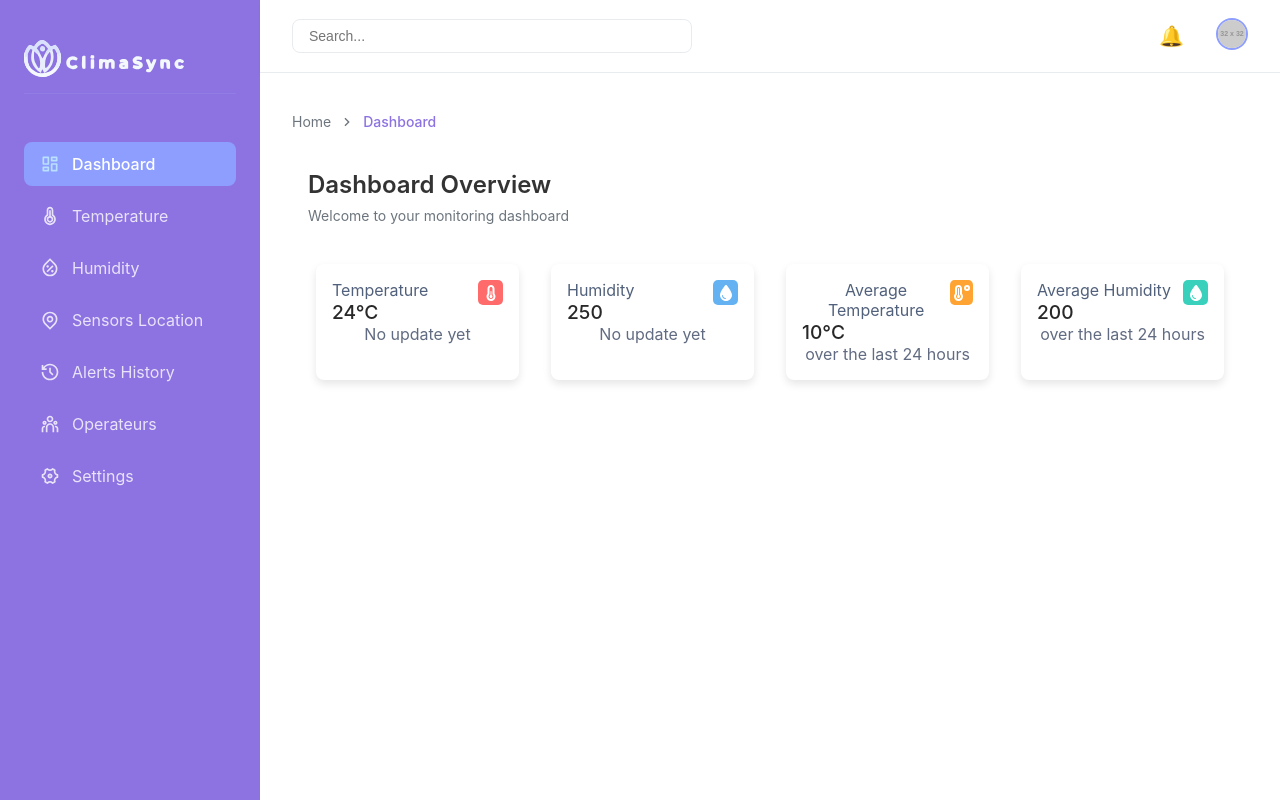
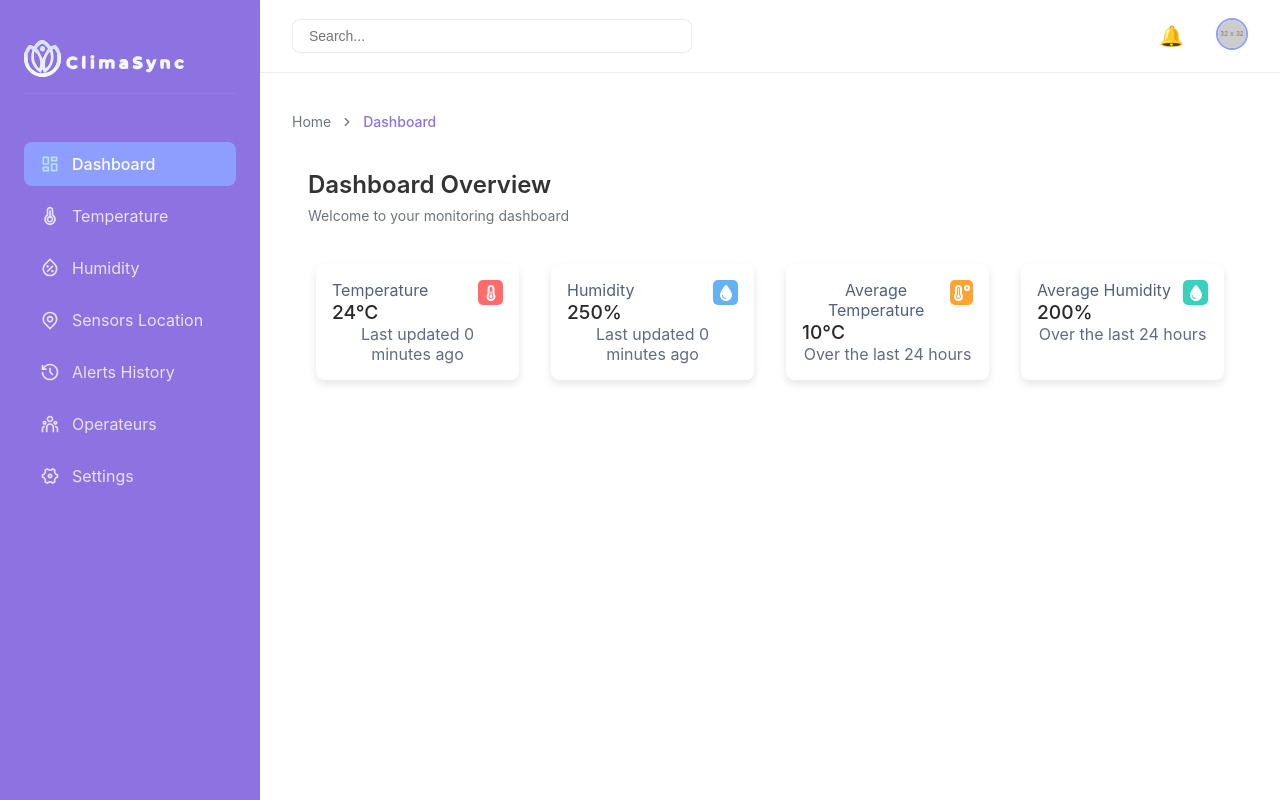
Before and after one commit to abdosql/reactApp, a React (Create React App) app: page / in a window 1280 px wide. Built offline with nearby package versions, Linux system fonts and the light colour scheme.

Commit message:
Add metrics cards for dashboard

```diff
--- a/src/components/common/StatsCard.jsx
+++ b/src/components/common/StatsCard.jsx
@@ -1,9 +1,31 @@
+// src/components/common/StatsCard.jsx
 import React from 'react';
+import PropTypes from 'prop-types';
+import {
+  CardWrapper,
+  CardTitle,
+  CardValue,
+  IconWrapper,
+  FirstWrapper,
+  SecondWrapper,
+  Label,
+} from '../../styles/components/StatsCardStyles';
 
-
-
-const StatsCard = ({ CardComponent, title, value, time }) => {
-      return <CardComponent title={title} value={value} time={time}/>;
+const StatsCard = ({ title, value, icon, iconStyle, label, backgroundColor, unit }) => {
+  return (
+    <CardWrapper style={{ backgroundColor }}>
+      <FirstWrapper>
+        <SecondWrapper>
+          <CardTitle>{title}</CardTitle>
+          <CardValue>
+            {value}
+            {unit && <span>{unit}</span>}
+          </CardValue>
+        </SecondWrapper>
+        <IconWrapper style={iconStyle}>{icon}</IconWrapper>
+      </FirstWrapper>
+      {label && <Label>{label}</Label>}
+    </CardWrapper>
+  );
 };
-
 export default StatsCard;
--- a/src/components/dashboard/DashboardPage.jsx
+++ b/src/components/dashboard/DashboardPage.jsx
@@ -30,10 +30,10 @@ const DashboardPage = () => {
       <DashboardContent>
         {/* Your dashboard cards and graphs will go here */}
         <CardsSection>
-          <StatsCard CardComponent={TemperatureCard} title="Temperature" value={24} time={timeSinceUpdate}/>
-          <StatsCard CardComponent={HumidityCard} title="Humidity" value={250} time={timeSinceUpdate}/>
-          <StatsCard CardComponent={AverageTemperatureCard} title="Average Temperature" value={10} />
-          <StatsCard CardComponent={AverageHumidityCard} title="Average Humidity" value={200} />
+          <TemperatureCard value={24} time={timeSinceUpdate} />
+          <HumidityCard value={250} time={timeSinceUpdate} />
+          <AverageTemperatureCard value={10} />
+          <AverageHumidityCard value={200} />
         </CardsSection>
       </DashboardContent>
     </DashboardContainer>
--- a/src/components/dashboard/States/AverageHumidityCard.jsx
+++ b/src/components/dashboard/States/AverageHumidityCard.jsx
@@ -1,23 +1,18 @@
 import React from 'react';
-import { CardWrapper, CardTitle, CardValue, IconWrapper,FirstWrapper,SecondWrapper, Label } from '../../../styles/components/StatsCardStyles';
+import StatsCard from '../../common/StatsCard';
 import { FontAwesomeIcon } from '@fortawesome/react-fontawesome';
 import { faDroplet } from '@fortawesome/free-solid-svg-icons';
-const AverageHumidityCard = ({ title, value}) => {
+
+const AverageHumidityCard = ({ value }) => {
   return (
-    <CardWrapper>
-<FirstWrapper>
-      <SecondWrapper>
-          <CardTitle>{title}</CardTitle>
-          <CardValue>{value}</CardValue>
-
-        </SecondWrapper>
-      <IconWrapper style={{ backgroundColor: 'rgb(57,209,188)' }}> {/* Unique color */}
-        <FontAwesomeIcon icon={faDroplet} size="1x" />
-      </IconWrapper>
-
-      </FirstWrapper>
-      <Label>over the last 24 hours</Label>
-    </CardWrapper>
+    <StatsCard
+      title="Average Humidity"
+      value={value}
+      label="Over the last 24 hours"
+      icon={<FontAwesomeIcon icon={faDroplet} size="1x" />}
+      iconStyle={{ backgroundColor: 'rgb(57,209,188)' }}
+      unit="%"
+    />
   );
 };
 
--- a/src/components/dashboard/States/AverageTemperatureCard.jsx
+++ b/src/components/dashboard/States/AverageTemperatureCard.jsx
@@ -1,22 +1,18 @@
 import React from 'react';
-import { CardWrapper, CardTitle, CardValue, IconWrapper,  FirstWrapper,SecondWrapper, Label } from '../../../styles/components/StatsCardStyles';
+import StatsCard from '../../common/StatsCard';
 import { FontAwesomeIcon } from '@fortawesome/react-fontawesome';
 import { faTemperatureHigh } from '@fortawesome/free-solid-svg-icons';
-const AverageTemperatureCard = ({ title, value}) => {
+
+const AverageTemperatureCard = ({ value }) => {
   return (
-    <CardWrapper>
-  <FirstWrapper>
-    <SecondWrapper>
-          <CardTitle>{title}</CardTitle>
-          <CardValue>{value}°C</CardValue>
-    </SecondWrapper>
-    <IconWrapper style={{ backgroundColor: 'rgb(255,164,51)' }}> {/* Unique color */}
-          <FontAwesomeIcon icon={faTemperatureHigh} size="1x" />
-    </IconWrapper>
-    </FirstWrapper>
-
-      <Label>over the last 24 hours</Label>
-    </CardWrapper>
+    <StatsCard
+      title="Average Temperature"
+      value={value}
+      label="Over the last 24 hours"
+      icon={<FontAwesomeIcon icon={faTemperatureHigh} size="1x" />}
+      iconStyle={{ backgroundColor: 'rgb(255,164,51)' }}
+      unit="°C"
+    />
   );
 };
 
--- a/src/components/dashboard/States/HumidityCard.jsx
+++ b/src/components/dashboard/States/HumidityCard.jsx
@@ -1,24 +1,18 @@
 import React from 'react';
-import { CardWrapper, CardTitle, CardValue, IconWrapper, FirstWrapper,SecondWrapper, Label } from '../../../styles/components/StatsCardStyles';
+import StatsCard from '../../common/StatsCard';
 import { FontAwesomeIcon } from '@fortawesome/react-fontawesome';
 import { faDroplet } from '@fortawesome/free-solid-svg-icons';
-const HumidityCard = ({ title, value, time}) => {
-  const label = time ? `Updated ${time} minutes ago` : "No update yet";
+
+const HumidityCard = ({ value, time }) => {
   return (
-    <CardWrapper>
-
-      <FirstWrapper>
-        <SecondWrapper>
-          <CardTitle>{title}</CardTitle>
-          <CardValue>{value}</CardValue>
-        </SecondWrapper>
-        <IconWrapper style={{ backgroundColor: 'rgb(100,178,241)' }}> {/* Unique color */}
-          <FontAwesomeIcon icon={faDroplet} size="1x" />
-        </IconWrapper>
-      </FirstWrapper>
-
-      <Label>{label}</Label>
-    </CardWrapper>
+    <StatsCard
+      title="Humidity"
+      value={value}
+      label={`Last updated ${time} minutes ago`}
+      icon={<FontAwesomeIcon icon={faDroplet} size="1x" />}
+      iconStyle={{ backgroundColor: 'rgb(100,178,241)' }}
+      unit="%"
+    />
   );
 };
 
--- a/src/components/dashboard/States/TemperatureCard.jsx
+++ b/src/components/dashboard/States/TemperatureCard.jsx
@@ -1,22 +1,18 @@
 import React from 'react';
-import { CardWrapper, CardTitle, CardValue, IconWrapper, FirstWrapper,SecondWrapper, Label} from '../../../styles/components/StatsCardStyles';
+import StatsCard from '../../common/StatsCard';
 import { FontAwesomeIcon } from '@fortawesome/react-fontawesome';
 import { faTemperatureHalf } from '@fortawesome/free-solid-svg-icons';
-const TemperatureCard = ({ title, value, time }) => {
-  const label = time ? `Updated ${time} minutes ago` : "No update yet";
+
+const TemperatureCard = ({ value, time }) => {
   return (
-    <CardWrapper>
-       <FirstWrapper>
-       <SecondWrapper>
-          <CardTitle>{title}</CardTitle>
-          <CardValue>{value}°C</CardValue>
-        </SecondWrapper>
-      <IconWrapper style={{ backgroundColor: '#ff6b6b' }}> {/* Unique background color */}
-        <FontAwesomeIcon icon={faTemperatureHalf} size="1x" />
-      </IconWrapper>
-      </FirstWrapper>
-      <Label>{label}</Label>
-    </CardWrapper>
+    <StatsCard
+      title="Temperature"
+      value={value}
+      label={`Last updated ${time} minutes ago`}
+      icon={<FontAwesomeIcon icon={faTemperatureHalf} size="1x" />}
+      iconStyle={{ backgroundColor: '#ff6b6b' }}
+      unit="°C"
+    />
   );
 };
 
```
